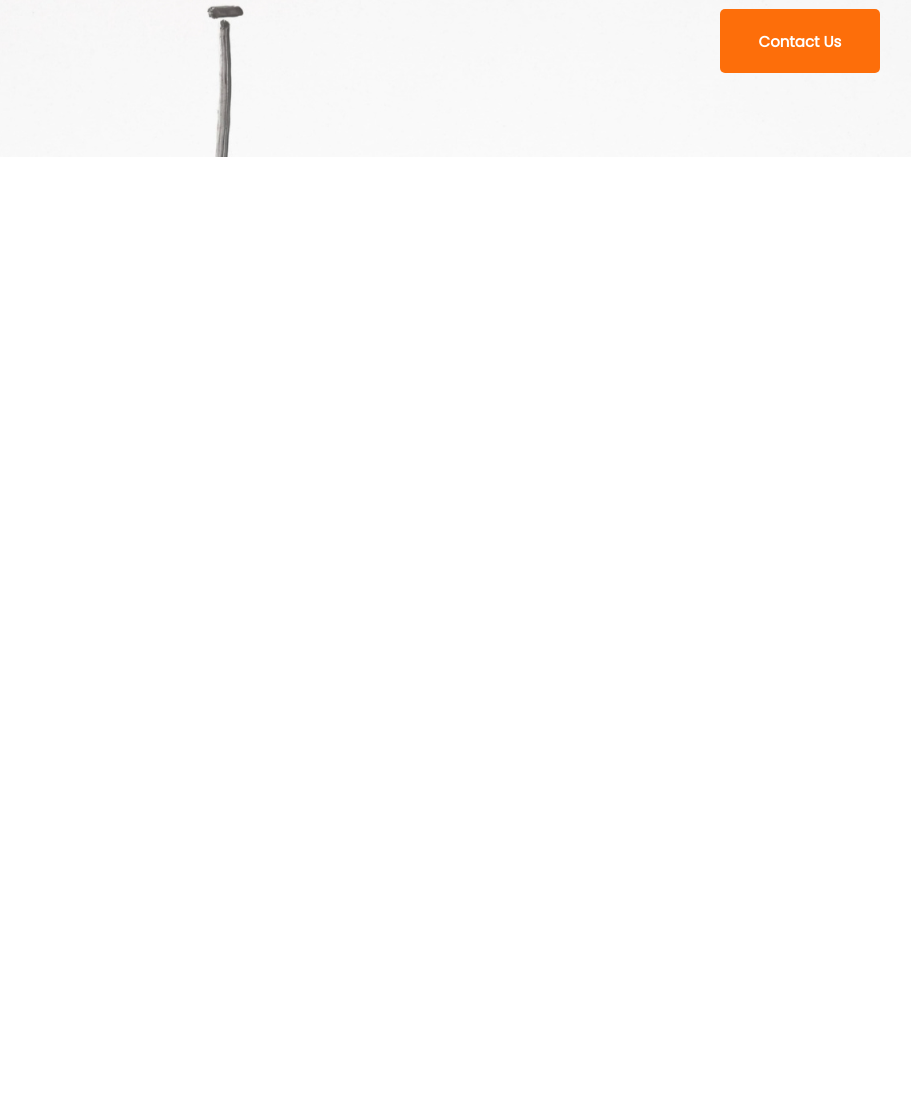
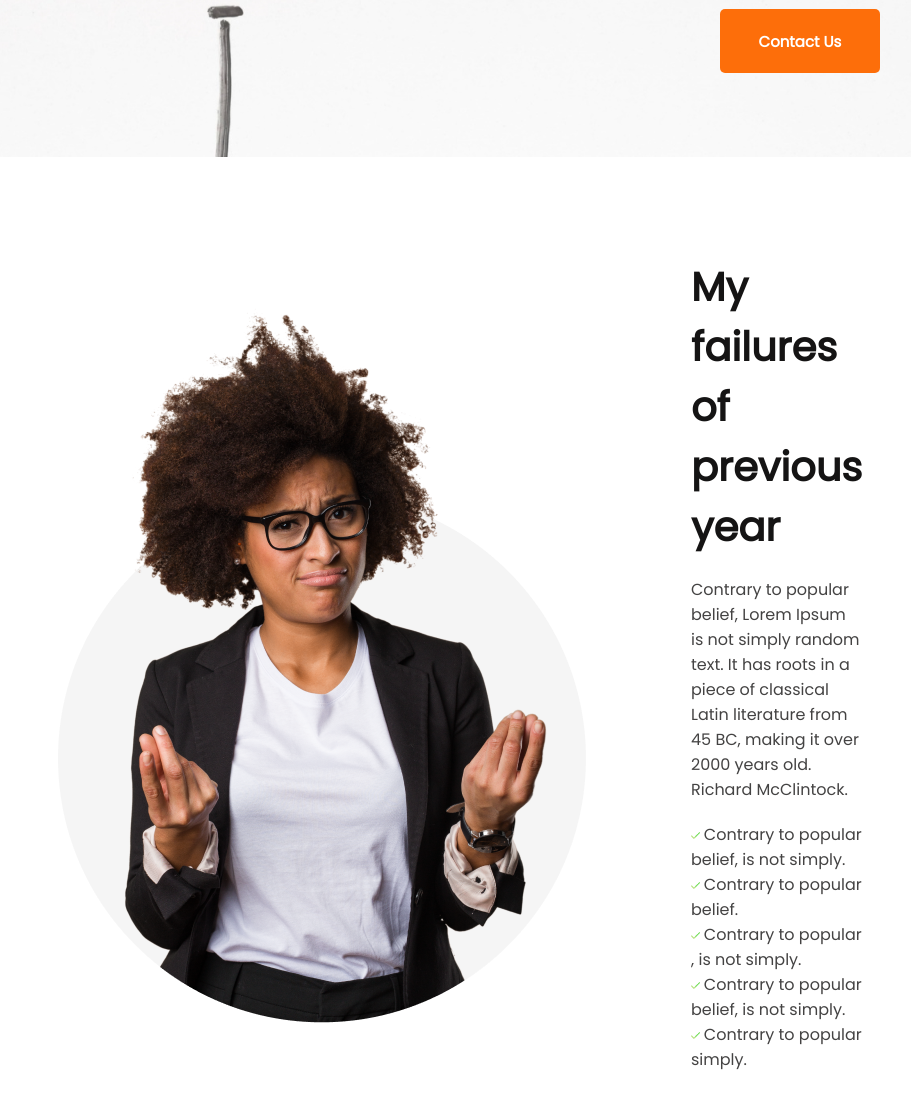
Before and after one commit to rafidulislam19/new-year-new-me, a plain HTML site: page index.html in a window 1280 px wide. Shown: the part 651-1760 px from the top of the page, without its empty margins (170-1081 px from the left). Before the commit the page ends 940 px from the top, so only its background shows below. Drawn offline with Linux system fonts and the light colour scheme.

Commit message:
failure section added

```diff
--- a/index.html
+++ b/index.html
@@ -18,5 +18,22 @@
         <button class="btn-primary">Contact Us</button>
        </div>
     </header>
+    <main>
+        <!-- failures previous year -->
+        <section class="failure">
+            <div>
+                <img src="images/person.png" alt="">
+            </div>
+            <div>
+                <h3 class="failure-title">My failures of <br> previous year</h3>
+                <p class="failure-description">Contrary to popular belief, Lorem Ipsum is not simply random text. It has roots in a piece of classical Latin literature from 45 BC, making it over 2000 years old. Richard McClintock.</p>
+                <p><img src="images/icons/tick.png" alt="" style="width: 5%;height: 5%;">  Contrary to popular belief, is not simply.</p>
+                <p><img src="images/icons/tick.png" alt="" style="width: 5%;height: 5%;"> Contrary to popular belief.</p>
+                <p><img src="images/icons/tick.png" alt="" style="width: 5%;height: 5%;"> Contrary to popular , is not simply.</p>
+                <p><img src="images/icons/tick.png" alt="" style="width: 5%;height: 5%;"> Contrary to popular belief, is not simply.</p>
+                <p><img src="images/icons/tick.png" alt="" style="width: 5%;height: 5%;"> Contrary to popular simply.</p>
+            </div>
+        </section>
+    </main>
 </body>
 </html>
--- a/styles/style.css
+++ b/styles/style.css
@@ -40,3 +40,23 @@ header {
   padding: 18px 35px;
   background: #fd6e0a;
 }
+section {
+  margin: 100px 205px;
+}
+.failure {
+  display: flex;
+  gap: 87px;
+  align-items: center;
+}
+.failure p {
+  color: #444343;
+}
+.failure-title {
+  margin-bottom: 20px;
+  font-weight: 1000;
+  font-size: 40px;
+  color: #151414;
+}
+.failure-description {
+  margin-bottom: 20px;
+}
```
Also changed, not shown: images/icons/tick.png (added).
